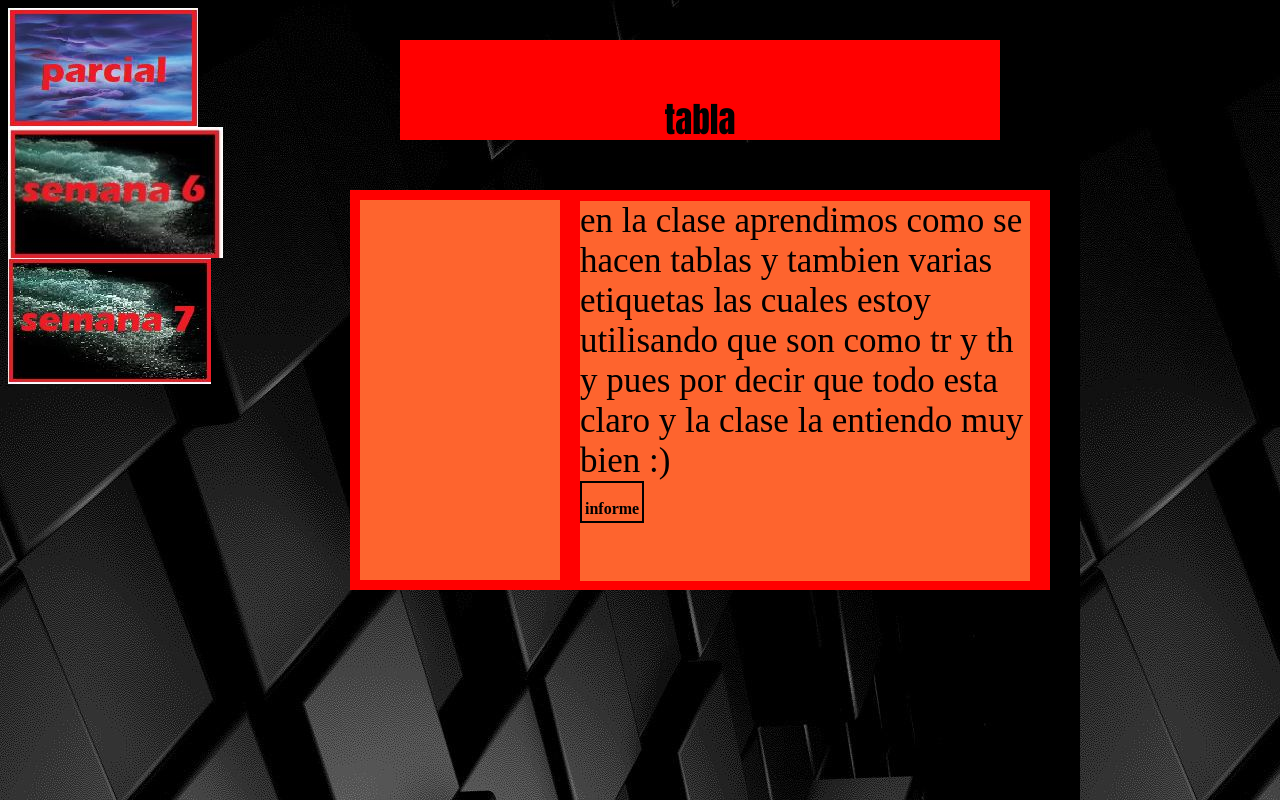
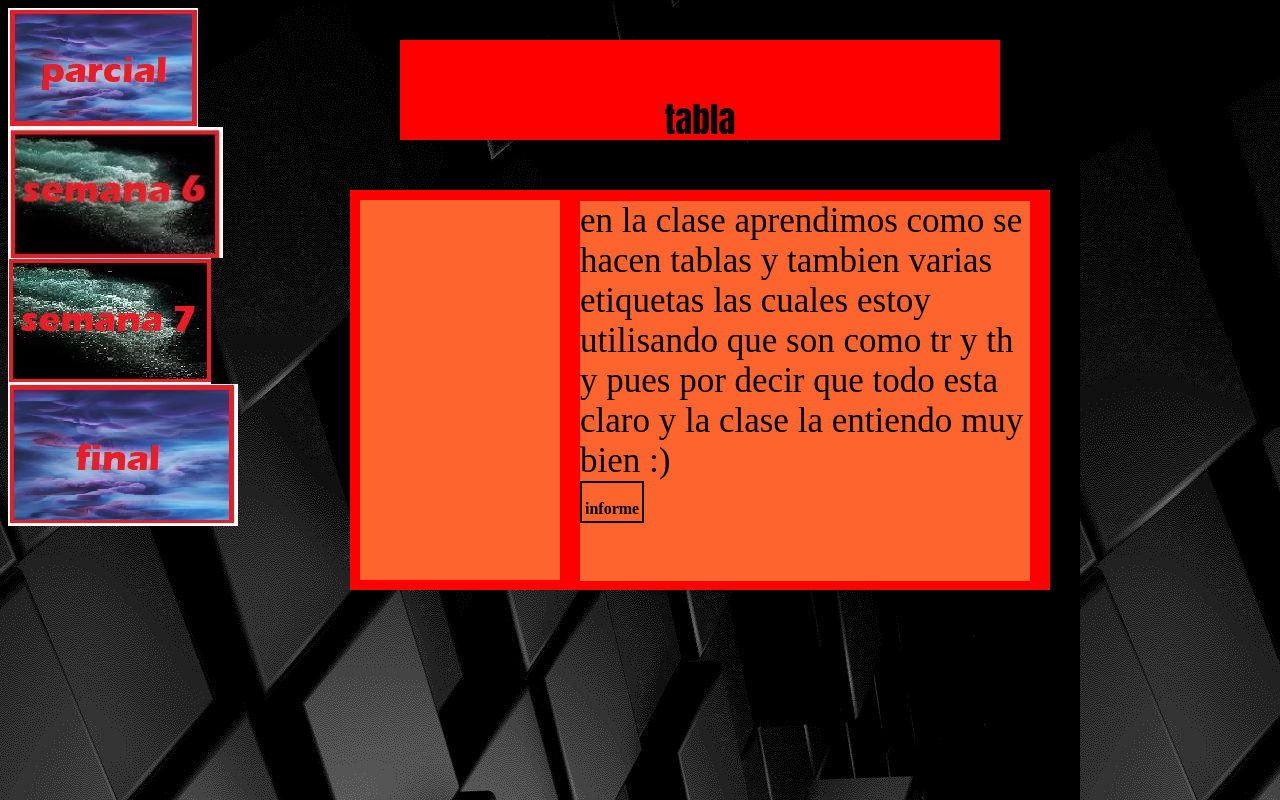
Before and after one commit to coberox/primer-1-teg-5, a plain HTML site: page primer periodo.html in a window 1280 px wide. Drawn offline with Linux system fonts and the light colour scheme.

Commit message:
Add files via upload

```diff
--- a/primer periodo.html
+++ b/primer periodo.html
@@ -56,3 +56,4 @@
 	 <div style="position: abslute;top: 400px; left: 130px"> <a href="parcial periodo 1.html"><img src="p1s1.jpg"></a></div>
 	 	 <div style="position: abslute;top: 400px; left: 130px"> <a href="semana 6.html"><img src="bs6.jpg"></a></div>
 	 	 <div style="position: abslute;top: 400px; left: 130px"> <a href="semana 7p1.html"><img src="bs7.jpg"></a></div>
+	     <div style="position: abslute;top: 400px; left: 130px"> <a href="fonal periodo 1.html"><img src="jacobo.jpg"></a></div>
```
Also changed, not shown: jacobo.jpg (added).
